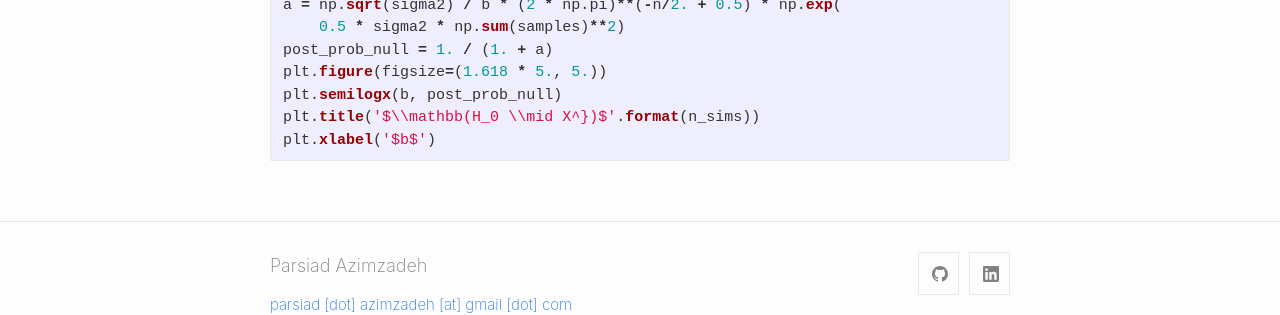
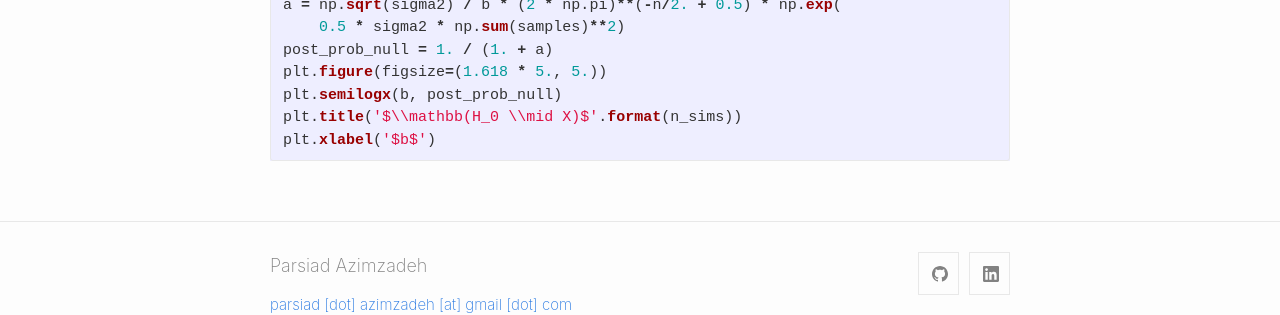
Before and after one commit to parsiad/parsiad.github.io, a Jekyll site: the page built from _posts/2020-08-24-all-of-statistics-chapter-11.md, in a window 1280 px wide and 900 px high, scrolled down 10514 px. Shown: the part 523-838 px from the top of the window. Built offline with Jekyll 4.4.1, drawn with Linux system fonts in a browser that asks for light colours; formulas are drawn with MathJax 3; comment, search, counter and statistics services are not loaded.

Commit message:
Remove characters causing liquid syntax error.

````diff
--- a/_posts/2020-08-24-all-of-statistics-chapter-11.md
+++ b/_posts/2020-08-24-all-of-statistics-chapter-11.md
@@ -474,6 +474,6 @@ a = np.sqrt(sigma2) / b * (2 * np.pi)**(-n/2. + 0.5) * np.exp(
 post_prob_null = 1. / (1. + a)
 plt.figure(figsize=(1.618 * 5., 5.))
 plt.semilogx(b, post_prob_null)
-plt.title('$\\mathbb{{P}}(H_0 \\mid X^{{n={}}})$'.format(n_sims))
+plt.title('$\\mathbb{{P}}(H_0 \\mid X)$'.format(n_sims))
 plt.xlabel('$b$')
 ```
````
